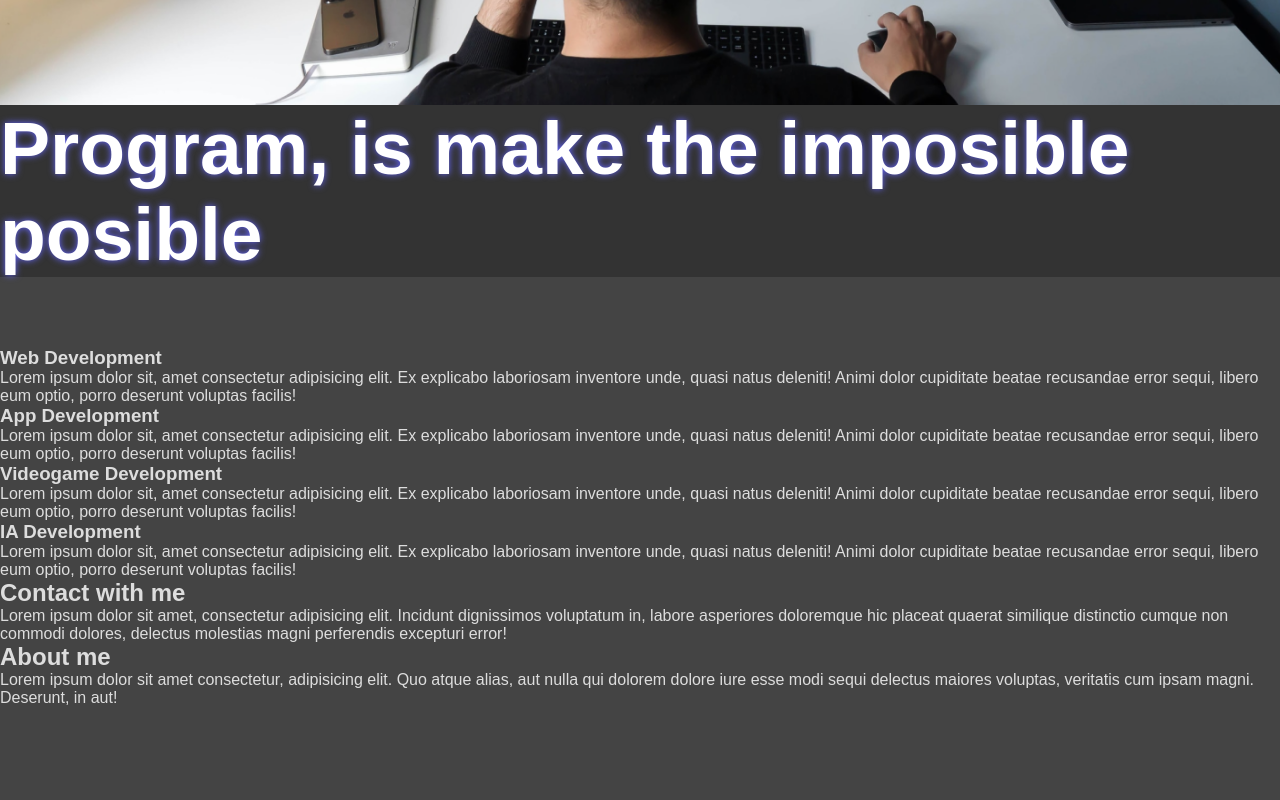
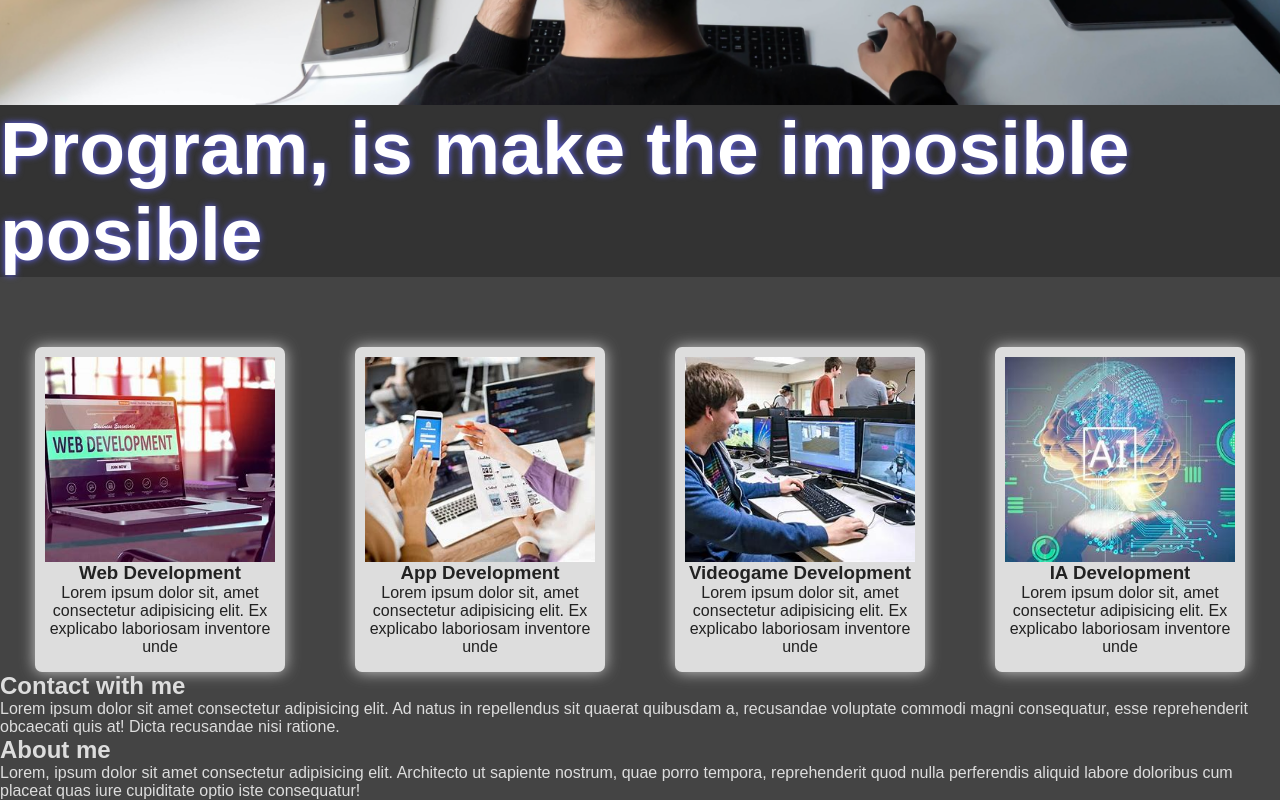
Before and after one commit to FP-53/Landing-Page, a plain HTML site: page index.html in a window 1280 px wide. Shown: the part 595-1395 px from the top of the page. Before the commit the page ends 1302 px from the top, so only its background shows below. Drawn offline with Linux system fonts and the light colour scheme.

Commit message:
Seccond Advance

```diff
--- a/index.html
+++ b/index.html
@@ -31,25 +31,25 @@
         <div class="botton botton1">
             <div class="botton-image botton1-image"></div>
             <h3>Web Development</h3>
-            <p class="Text">Lorem ipsum dolor sit, amet consectetur adipisicing elit. Ex explicabo laboriosam inventore unde, quasi natus deleniti! Animi dolor cupiditate beatae recusandae error sequi, libero eum optio, porro deserunt voluptas facilis!</p>
+            <p class="Text">Lorem ipsum dolor sit, amet consectetur adipisicing elit. Ex explicabo laboriosam inventore unde</p>
         </div>
 
         <div class="botton botton2">
             <div class="botton-image botton2-image"></div>
             <h3>App Development</h3>
-            <p class="Text">Lorem ipsum dolor sit, amet consectetur adipisicing elit. Ex explicabo laboriosam inventore unde, quasi natus deleniti! Animi dolor cupiditate beatae recusandae error sequi, libero eum optio, porro deserunt voluptas facilis!</p>
+            <p class="Text">Lorem ipsum dolor sit, amet consectetur adipisicing elit. Ex explicabo laboriosam inventore unde</p>
         </div>
 
         <div class="botton botton3">
             <div class="botton-image botton3-image"></div>
             <h3>Videogame Development</h3>
-            <p class="Text">Lorem ipsum dolor sit, amet consectetur adipisicing elit. Ex explicabo laboriosam inventore unde, quasi natus deleniti! Animi dolor cupiditate beatae recusandae error sequi, libero eum optio, porro deserunt voluptas facilis!</p>
+            <p class="Text">Lorem ipsum dolor sit, amet consectetur adipisicing elit. Ex explicabo laboriosam inventore unde</p>
         </div>
 
         <div class="botton botton4">
             <div class="botton-image botton4-image"></div>
             <h3>IA Development</h3>
-            <p class="Text">Lorem ipsum dolor sit, amet consectetur adipisicing elit. Ex explicabo laboriosam inventore unde, quasi natus deleniti! Animi dolor cupiditate beatae recusandae error sequi, libero eum optio, porro deserunt voluptas facilis!</p>
+            <p class="Text">Lorem ipsum dolor sit, amet consectetur adipisicing elit. Ex explicabo laboriosam inventore unde</p>
         </div>
 
     </section>
@@ -58,12 +58,12 @@
 
         <div class="info contactme">
             <h2>Contact with me</h2>
-            Lorem ipsum dolor sit amet, consectetur adipisicing elit. Incidunt dignissimos voluptatum in, labore asperiores doloremque hic placeat quaerat similique distinctio cumque non commodi dolores, delectus molestias magni perferendis excepturi error!
+           Lorem ipsum dolor sit amet consectetur adipisicing elit. Ad natus in repellendus sit quaerat quibusdam a, recusandae voluptate commodi magni consequatur, esse reprehenderit obcaecati quis at! Dicta recusandae nisi ratione.
         </div>
 
         <div class="info aboutme">
             <h2>About me</h2>
-            Lorem ipsum dolor sit amet consectetur, adipisicing elit. Quo atque alias, aut nulla qui dolorem dolore iure esse modi sequi delectus maiores voluptas, veritatis cum ipsam magni. Deserunt, in aut!
+            Lorem, ipsum dolor sit amet consectetur adipisicing elit. Architecto ut sapiente nostrum, quae porro tempora, reprehenderit quod nulla perferendis aliquid labore doloribus cum placeat quas iure cupiditate optio iste consequatur!
         </div>
 
     </section>
--- a/styles.css
+++ b/styles.css
@@ -26,6 +26,55 @@
     text-shadow: 4px 3px #333;
 } /*detalles del titulo*/
 
+.botton-section{
+    display: flex;
+    justify-content: space-around;
+    flex-wrap: wrap;
+}
+
+.botton{
+    height: 325px;
+    width: 250px;
+    border-radius: 7px;
+    box-shadow: 0px 0px 15px #ccc;
+    background-color: #ddd;
+    color: #222;
+    transition: 2s;
+    align-items: center;
+    text-align: center;
+    padding: 10px
+}
+
+.botton:hover{
+    height: 335px;
+    width: 265px;
+    box-shadow: 0px 0px 25px #eee;
+}
+
+.botton-image{
+    height: 205px;
+    min-width: 100%;
+    background-position: center;
+    background-size: cover;
+    background-repeat: no-repeat;
+}
+
+.botton1-image{
+    background-image: url(Assets/WebDeveloper.jpg);
+}
+
+.botton2-image{
+    background-image: url(Assets/AppDeveloper.jpg);
+}
+
+.botton3-image{
+    background-image: url(Assets/VideoGameDeveloper.jpg);
+}
+
+.botton4-image{
+    background-image: url(Assets/IADeveloper.jpg);
+}
+
 .section-black{
     min-width: 100%;
     min-height: 150px;
```
Also changed, not shown: Assets/AppDeveloper.jpg (added), Assets/Background.jpg (deleted), Assets/IADeveloper.jpg (added), Assets/VideoGameDeveloper.jpg (added), Assets/WebDeveloper.jpg (added).
